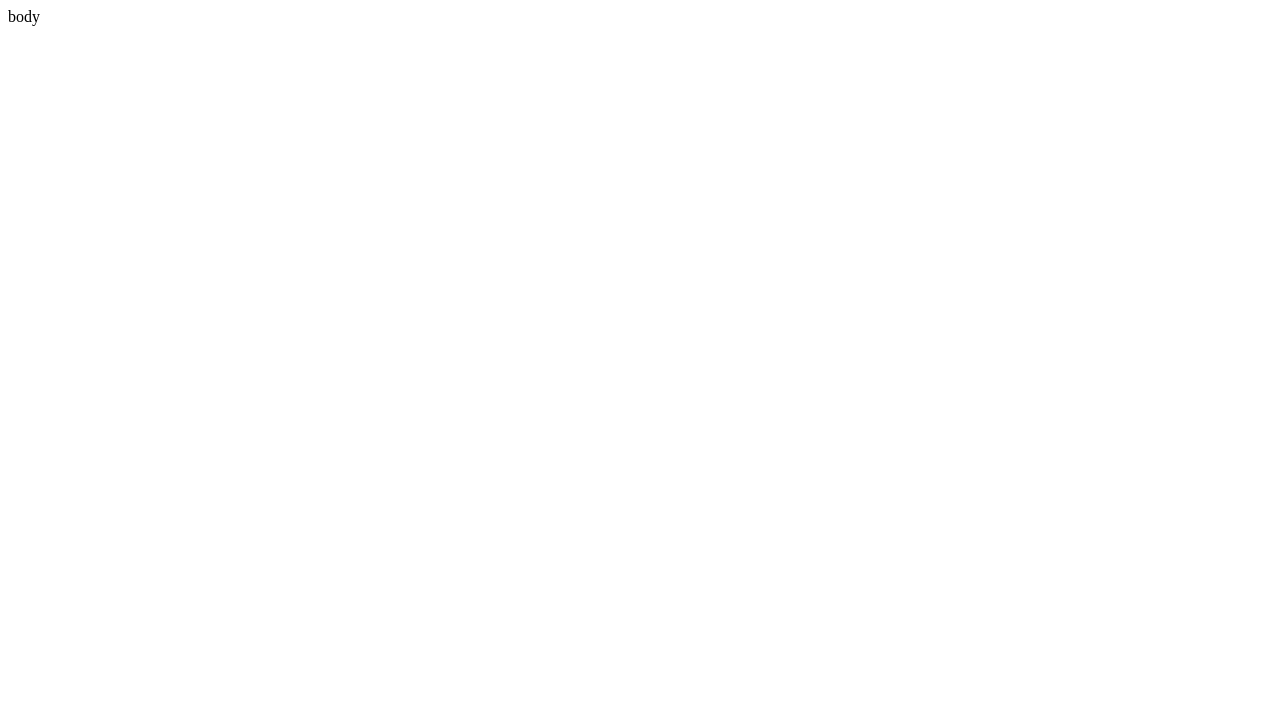
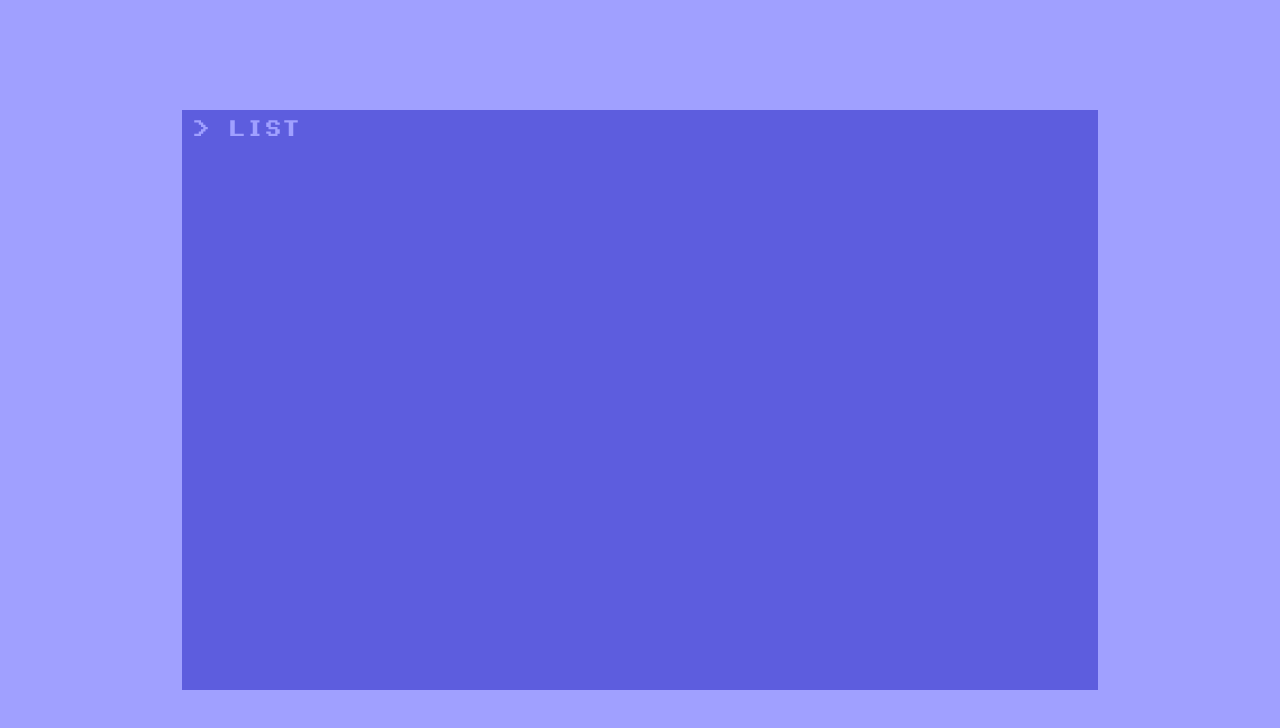
Before and after one commit to LeoDeSilva/Commodore64-Electron, a website: page src/terminal.html in a window 1280 px wide. Drawn offline with Linux system fonts and the light colour scheme.

Commit message:
terminal ui

```diff
--- /dev/null
+++ b/src/terminal.css
@@ -0,0 +1,34 @@
+
+:root{
+    --terminal-bg: #A0A0FF;
+    --terminal-alt: #5D5DDE;
+}
+
+@font-face{
+    font-family: terminalFont;
+    src: url("../assets/C64_Pro_Mono-STYLE.otf")
+}
+
+body,html{
+    height: 100%;
+    font-family: terminalFont;
+    background-color: var(--terminal-bg);
+    margin: 0;
+    padding: 0;
+}
+
+.screen{
+    height: 100%;
+    display: flex;
+    justify-content: center;
+    align-items: center;
+}
+
+.terminal{
+    background-color: var(--terminal-alt);
+    color: var(--terminal-bg);
+    padding: 10px;
+    font-size: 2.25vh;
+    width: 70%;
+    height: 70%;
+}
--- a/src/terminal.html
+++ b/src/terminal.html
@@ -3,10 +3,16 @@
 
 <head>
   <title>Comador 64</title>
+  <link rel="stylesheet" href="terminal.css">
+  </link>
 </head>
 
 <body>
-  body
+  <div class="screen">
+    <div class="terminal">
+      > LIST
+    </div>
+  </div>
 </body>
 
 </html>
```
Also changed, not shown: assets/C64_Pro_Mono-STYLE.otf (added).
